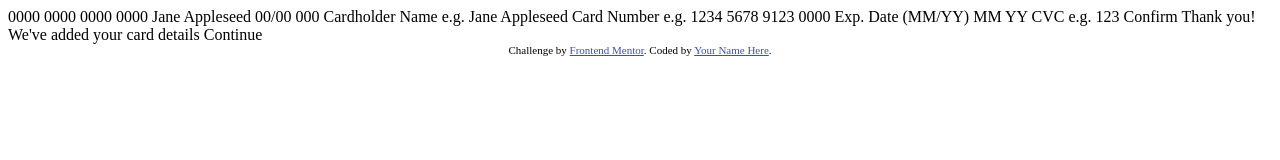
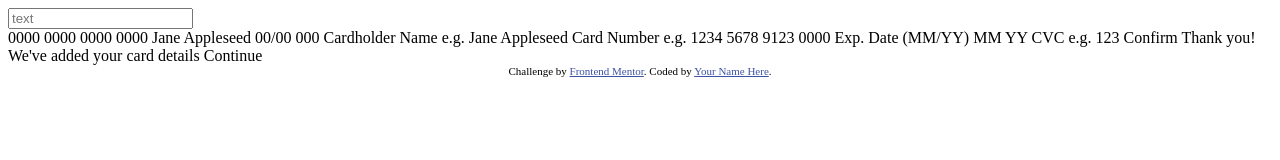
Before and after one commit to AlexNeculoiu/interactive-card-details, a plain HTML site: page index.html in a window 1280 px wide. Drawn offline with Linux system fonts and the light colour scheme.

Commit message:
Update index.html

```diff
--- a/index.html
+++ b/index.html
@@ -15,7 +15,9 @@
   </style>
 </head>
 <body>
-
+<form action="#">
+  <input type="text" placeholder="text">
+</form>
   0000 0000 0000 0000
   Jane Appleseed
   00/00
```
